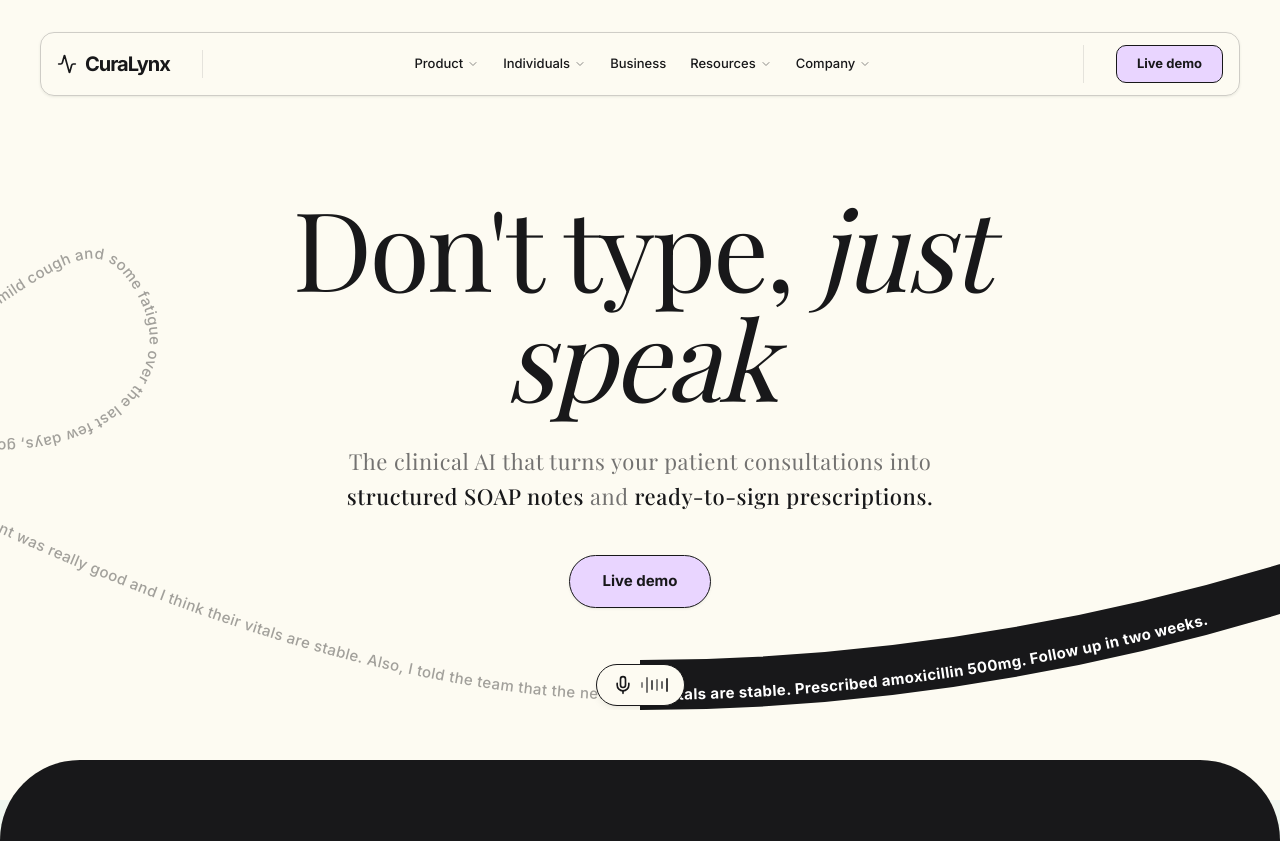
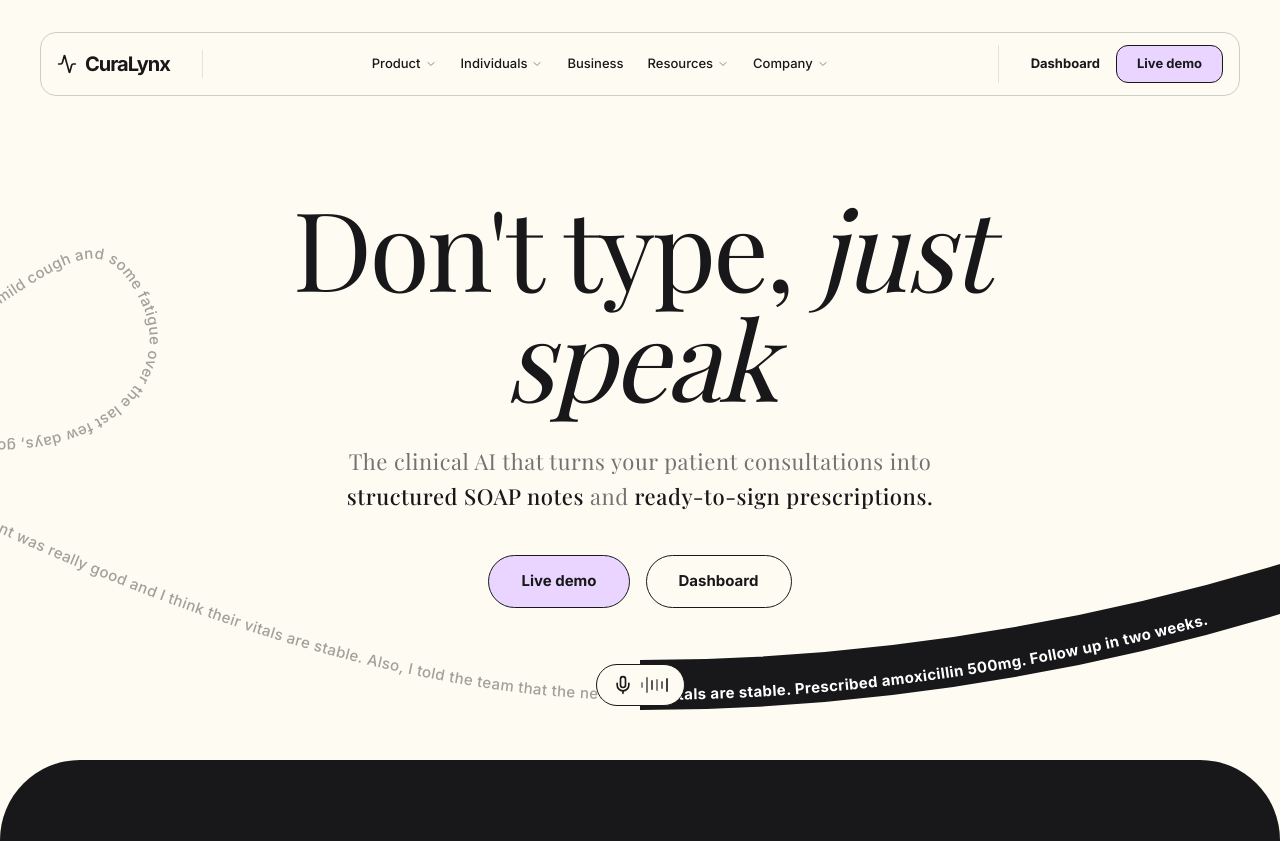
Before and after one commit to curalynx-org/curalynx, a Next.js app: page / in a window 1280 px wide. Shown: the top 841 px of the page. Built offline with nearby package versions, Linux system fonts and the light colour scheme; a web font is replaced by a local one.

Commit message:
feat: implement landing page and dashboard structure with core UI components

```diff
--- a/app/get-started/page.tsx
+++ b/app/dashboard/page.tsx
@@ -18,7 +18,7 @@ export default function GetStartedPage() {
         <main className="flex-1 overflow-y-auto">
           <div className="px-6 py-6 sm:px-8 lg:px-10">
             <div className="mb-6">
-              <h1 className="text-2xl font-bold tracking-tight text-foreground">
+              <h1 className="text-3xl font-serif font-bold tracking-tight text-foreground">
                 Good morning, Dr. Rao
               </h1>
               <p className="mt-1 text-sm text-muted-foreground">
--- a/app/globals.css
+++ b/app/globals.css
@@ -71,156 +71,76 @@
    ========================================================= */
 
 :root {
+  /* Base - Cream / Charcoal */
+  --background: #FDFBF2;
+  --foreground: #18181A;
 
-  /* -----------------------------------------
-     Base
-     ----------------------------------------- */
+  /* Cards */
+  --card: #FDFBF2;
+  --card-foreground: #18181A;
 
-  --background: oklch(0.965 0.012 145);
-  --foreground: oklch(0.20 0.035 145);
+  /* Popovers */
+  --popover: #FDFBF2;
+  --popover-foreground: #18181A;
 
+  /* Primary - Forest Green */
+  --primary: #0B392A;
+  --primary-foreground: #FFFFFF;
 
-  /* -----------------------------------------
-     Cards
-     ----------------------------------------- */
+  /* Secondary - Lavender */
+  --secondary: #E9D5FF;
+  --secondary-foreground: #18181A;
 
-  --card: oklch(0.985 0.008 145);
-  --card-foreground: oklch(0.20 0.035 145);
+  /* Muted - Faint Charcoal */
+  --muted: #18181A0D;
+  --muted-foreground: #18181A99;
 
+  /* Accent - Lavender */
+  --accent: #E9D5FF;
+  --accent-foreground: #18181A;
 
-  /* -----------------------------------------
-     Popovers
-     ----------------------------------------- */
+  /* Destructive */
+  --destructive: #EF4444;
+  --destructive-foreground: #FFFFFF;
 
-  --popover: oklch(0.985 0.008 145);
-  --popover-foreground: oklch(0.20 0.035 145);
+  /* Borders / Inputs - Charcoal 15% opacity */
+  --border: #18181A26;
+  --input: #18181A26;
+  --ring: #0B392A;
 
+  /* Charts */
+  --chart-1: #0B392A;
+  --chart-2: #E9D5FF;
+  --chart-3: #18181A;
+  --chart-4: #0B392A99;
+  --chart-5: #E9D5FF99;
 
-  /* -----------------------------------------
-     Primary
-     Deep Forest Green
-     ----------------------------------------- */
+  /* Sidebar */
+  --sidebar: #FDFBF2;
+  --sidebar-foreground: #18181A;
+  --sidebar-primary: #0B392A;
+  --sidebar-primary-foreground: #FFFFFF;
+  --sidebar-accent: #18181A0D;
+  --sidebar-accent-foreground: #18181A;
+  --sidebar-border: #18181A26;
+  --sidebar-ring: #0B392A;
 
-  --primary: oklch(0.31 0.075 145);
-  --primary-foreground: oklch(0.98 0.008 145);
-
-
-  /* -----------------------------------------
-     Secondary
-     Muted Sage
-     ----------------------------------------- */
-
-  --secondary: oklch(0.70 0.045 145);
-  --secondary-foreground: oklch(0.22 0.045 145);
-
-
-  /* -----------------------------------------
-     Muted
-     ----------------------------------------- */
-
-  --muted: oklch(0.91 0.025 145);
-  --muted-foreground: oklch(0.45 0.035 145);
-
-
-  /* -----------------------------------------
-     Accent
-     Pale Sage
-     ----------------------------------------- */
-
-  --accent: oklch(0.88 0.045 145);
-  --accent-foreground: oklch(0.25 0.055 145);
-
-
-  /* -----------------------------------------
-     Destructive
-     ----------------------------------------- */
-
-  --destructive: oklch(0.58 0.20 28);
-  --destructive-foreground: oklch(0.99 0 0);
-
-
-  /* -----------------------------------------
-     Borders / Inputs
-     ----------------------------------------- */
-
-  --border: oklch(0.84 0.025 145);
-  --input: oklch(0.84 0.025 145);
-
-  --ring: oklch(0.45 0.09 145);
-
-
-  /* -----------------------------------------
-     Charts
-     ----------------------------------------- */
-
-  --chart-1: oklch(0.31 0.075 145);
-  --chart-2: oklch(0.48 0.08 145);
-  --chart-3: oklch(0.62 0.07 145);
-  --chart-4: oklch(0.72 0.06 145);
-  --chart-5: oklch(0.82 0.045 145);
-
-
-  /* -----------------------------------------
-     Sidebar
-     ----------------------------------------- */
-
-  --sidebar: oklch(0.94 0.025 145);
-  --sidebar-foreground: oklch(0.23 0.04 145);
-
-  --sidebar-primary: oklch(0.31 0.075 145);
-  --sidebar-primary-foreground: oklch(0.98 0.008 145);
-
-  --sidebar-accent: oklch(0.86 0.045 145);
-  --sidebar-accent-foreground: oklch(0.25 0.055 145);
-
-  --sidebar-border: oklch(0.84 0.025 145);
-  --sidebar-ring: oklch(0.45 0.09 145);
-
-
-  /* -----------------------------------------
-     Typography
-     ----------------------------------------- */
-
+  /* Typography */
   --font-sans: ui-sans-serif, system-ui, sans-serif;
   --font-heading: ui-sans-serif, system-ui, sans-serif;
   --font-mono: ui-monospace, "Cascadia Code", monospace;
 
+  /* Radius */
+  --radius: 0.75rem;
 
-  /* -----------------------------------------
-     Radius
-     ----------------------------------------- */
-
-  --radius: 0.625rem;
-
-
-  /* -----------------------------------------
-     Shadows
-     ----------------------------------------- */
-
-  --shadow-2xs:
-    0 1px 2px oklch(0.25 0.04 145 / 0.03);
-
-  --shadow-xs:
-    0 1px 3px oklch(0.25 0.04 145 / 0.05);
-
-  --shadow-sm:
-    0 1px 3px oklch(0.25 0.04 145 / 0.07),
-    0 1px 2px -1px oklch(0.25 0.04 145 / 0.05);
-
-  --shadow-md:
-    0 4px 8px -2px oklch(0.25 0.04 145 / 0.08),
-    0 2px 4px -2px oklch(0.25 0.04 145 / 0.05);
-
-  --shadow-lg:
-    0 10px 20px -5px oklch(0.25 0.04 145 / 0.09),
-    0 4px 8px -4px oklch(0.25 0.04 145 / 0.05);
-
-  --shadow-xl:
-    0 20px 30px -8px oklch(0.25 0.04 145 / 0.10),
-    0 8px 12px -6px oklch(0.25 0.04 145 / 0.06);
-
-  --shadow-2xl:
-    0 25px 50px -12px oklch(0.25 0.04 145 / 0.13);
+  /* Shadows - Removed for Flow Aesthetic */
+  --shadow-2xs: none;
+  --shadow-xs: none;
+  --shadow-sm: none;
+  --shadow-md: none;
+  --shadow-lg: none;
+  --shadow-xl: none;
+  --shadow-2xl: none;
 }
 
 
--- a/app/page.tsx
+++ b/app/page.tsx
@@ -24,7 +24,10 @@ export default function Home() {
             <Link href="#company" className="hover:opacity-70 transition-opacity flex items-center gap-1">Company <ChevronRight className="h-3 w-3 rotate-90 opacity-50"/></Link>
           </div>
 
-          <div className="flex items-center border-l border-[#18181A]/10 pl-8">
+          <div className="flex items-center gap-4 border-l border-[#18181A]/10 pl-8">
+            <Link href="/dashboard" className="text-[13px] font-bold text-[#18181A] hover:opacity-70 transition-opacity">
+              Dashboard
+            </Link>
             <Link href="/session" className="bg-[#E9D5FF] border border-[#18181A] hover:bg-[#D8B4FE] text-[#18181A] px-5 py-2 rounded-lg text-[13px] font-bold transition-colors">
               Live demo
             </Link>
@@ -41,9 +44,12 @@ export default function Home() {
             <span className="text-[#18181A] font-medium">structured SOAP notes</span> and <span className="text-[#18181A] font-medium">ready-to-sign prescriptions.</span>
           </p>
 
-          <div className="mt-10">
+          <div className="mt-10 flex items-center justify-center gap-4 z-30 relative pointer-events-auto">
             <Link href="/session" className="bg-[#E9D5FF] border border-[#18181A] hover:bg-[#D8B4FE] text-[#18181A] px-8 py-3.5 rounded-full text-[15px] font-bold transition-all hover:scale-105 shadow-sm inline-block">
               Live demo
+            </Link>
+            <Link href="/dashboard" className="bg-[#FDFBF2] border border-[#18181A] hover:bg-[#18181A]/5 text-[#18181A] px-8 py-3.5 rounded-full text-[15px] font-bold transition-all hover:scale-105 shadow-sm inline-block">
+              Dashboard
             </Link>
           </div>
         </div>
--- a/components/dashboard/dashboard-sidebar.tsx
+++ b/components/dashboard/dashboard-sidebar.tsx
@@ -17,7 +17,7 @@ import {
 import Link from "next/link";
 
 const navItems = [
-  { icon: LayoutDashboard, label: "Dashboard", href: "/get-started", active: true },
+  { icon: LayoutDashboard, label: "Dashboard", href: "/dashboard", active: true },
   { icon: CalendarDays, label: "Appointments", href: "#", active: false },
   { icon: Users, label: "Patients", href: "#", active: false },
   { icon: FileText, label: "Records", href: "/session", active: false },
```
